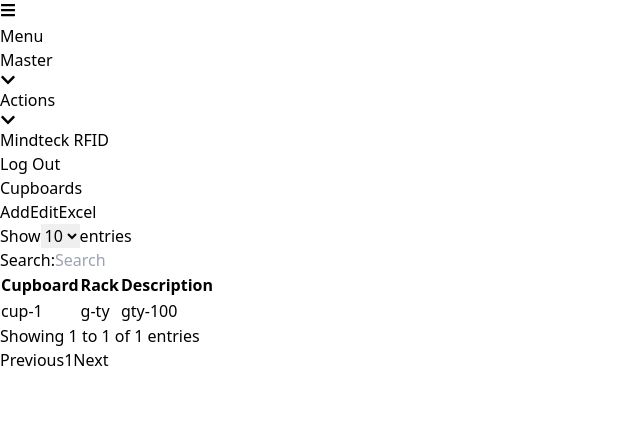
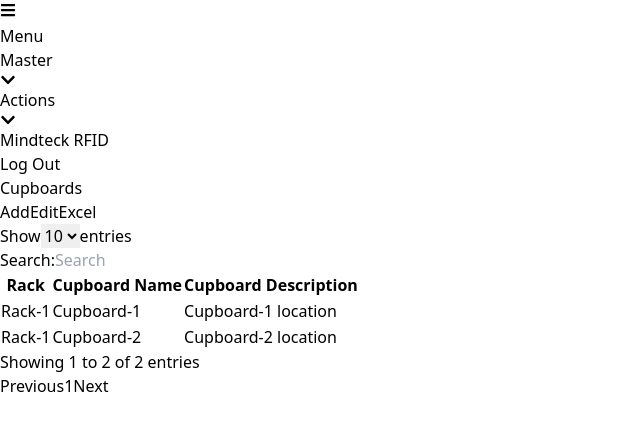
Before and after one commit to sabarisharan23/RFID, a React (Vite) app in the folder vite-project/: page /cupboards in a window 1280 px wide. Shown: the top 430 px of the page, without its empty margins (0-640 px from the left). Built offline with nearby package versions, Linux system fonts and the light colour scheme.

Commit message:
update cupboard functionality

```diff
--- a/vite-project/src/Masters/Cupboards/AddCupboard.tsx
+++ b/vite-project/src/Masters/Cupboards/AddCupboard.tsx
@@ -1,20 +1,39 @@
-import React, { useState } from 'react';
+import React, { useState, useEffect } from 'react';
 import { useNavigate } from 'react-router-dom';
+import { useAssetStore } from '../../store/store';
 
 const AddCupboard: React.FC = () => {
   const navigate = useNavigate();
-  const [cupboard, setCupboard] = useState('');
-  const [rack, setRack] = useState('');
+  const [selectedRack, setSelectedRack] = useState('');
+  const [cupboardName, setCupboardName] = useState('');
   const [cupboardDescription, setCupboardDescription] = useState('');
+  const { getAssetsByType, addAsset } = useAssetStore();
+  const [rackOptions, setRackOptions] = useState<any[]>([]); // Adjust the type as needed
+
+  useEffect(() => {
+    const fetchRackOptions = async () => {
+      try {
+        const options = await getAssetsByType(22); // Replace with the actual parentId
+        setRackOptions(options);
+      } catch (error) {
+        console.error('Error fetching rack options:', error);
+      }
+    };
+
+    fetchRackOptions();
+  }, [getAssetsByType]); // Dependency array includes getAssetsByParentId
 
   const handleSave = () => {
     // Add save logic here
-    console.log('Saved', { cupboard, rack, cupboardDescription });
+    addAsset("01234567891", 23, { name: cupboardName, description: cupboardDescription }, selectedRack);
+    console.log('Saved', { selectedRack, cupboardName, cupboardDescription });
+    // Optionally, navigate to another page after saving
+    navigate('/cupboards');
   };
 
   const handleBack = () => {
     navigate('/cupboards');
-   };
+  };
 
   return (
     <div className="min-h-screen bg-gray-100 p-6">
@@ -23,47 +42,55 @@ const AddCupboard: React.FC = () => {
       {/* Form */}
       <div className="bg-white mt-6 shadow rounded p-6">
         <div className="grid grid-cols-3 gap-6">
-          {/* Cupboard Input */}
-          <div>
-            <label className="block text-sm font-medium text-gray-700">
-              Cupboard <span className="text-red-500">*</span>
-            </label>
-            <input
-              type="text"
-              value={cupboard}
-              onChange={(e) => setCupboard(e.target.value)}
-              className="block w-full border border-gray-300 rounded p-2 mt-1"
-              placeholder="Enter Cupboard"
-            />
-          </div>
-
-          {/* Rack Dropdown */}
+          {/* Rack Selection */}
           <div>
             <label className="block text-sm font-medium text-gray-700">
               Rack <span className="text-red-500">*</span>
             </label>
-            <select
-              value={rack}
-              onChange={(e) => setRack(e.target.value)}
+            <div className="flex items-center space-x-2 mt-1">
+              <select
+                value={selectedRack}
+                onChange={(e) => setSelectedRack(e.target.value)}
+                className="block w-full border border-gray-300 rounded p-2"
+              >
+                <option value="">Select a Rack</option>
+                {rackOptions.map((option) => (
+                  <option key={option.RFID} value={option.RFID}>
+                    {option.fields.name} - {option.fields.description}
+                  </option>
+                ))}
+              </select>
+              <button className="bg-red-500 text-white px-2 py-2 rounded-full">
+                +
+              </button>
+            </div>
+          </div>
+
+          {/* Cupboard Name Input */}
+          <div>
+            <label className="block text-sm font-medium text-gray-700">
+              Cupboard Name <span className="text-red-500">*</span>
+            </label>
+            <input
+              type="text"
+              value={cupboardName}
+              onChange={(e) => setCupboardName(e.target.value)}
               className="block w-full border border-gray-300 rounded p-2 mt-1"
-            >
-              <option value="">Select Rack</option>
-              <option value="g-ty">g-ty</option>
-              <option value="rack 1">rack 1</option>
-            </select>
+              placeholder="Enter Cupboard Name"
+            />
           </div>
 
           {/* Cupboard Description Input */}
           <div>
             <label className="block text-sm font-medium text-gray-700">
-              Cupboard Description
+              Cupboard Description <span className="text-red-500">*</span>
             </label>
             <input
               type="text"
               value={cupboardDescription}
               onChange={(e) => setCupboardDescription(e.target.value)}
               className="block w-full border border-gray-300 rounded p-2 mt-1"
-              placeholder="Enter Description"
+              placeholder="Enter Cupboard Description"
             />
           </div>
         </div>
--- a/vite-project/src/Masters/Cupboards/Cupboards.tsx
+++ b/vite-project/src/Masters/Cupboards/Cupboards.tsx
@@ -1,18 +1,18 @@
-import React, { useState } from 'react';
+import React from 'react';
 import { useNavigate } from 'react-router-dom';
+import { useAssetStore } from '../../store/store';
 
-const CupboardTable: React.FC = () => {
+const CupboardsTable: React.FC = () => {
   const navigate = useNavigate();
-  const [entries, setEntries] = useState(10);
-  const [search, setSearch] = useState('');
-
-  const data = [
-    { cupboard: 'cup-1', rack: 'g-ty', description: 'gty-100' }
-  ];
+  const { getAssetsByType, getAssetByRFID } = useAssetStore();
+  const cupboards = getAssetsByType(23); // Fetch cupboards instead of racks
 
   return (
     <div className="min-h-screen bg-gray-100 p-6">
-      <div className="text-+++2xl font-semibold ">Cupboards</div>
+      {/* Navbar */}
+
+      {/* Page Title */}
+      <div className="text-3xl font-semibold mt-6">Cupboards</div>
 
       {/* Action Buttons */}
       <div className="flex space-x-4 mt-4">
@@ -26,12 +26,7 @@ const CupboardTable: React.FC = () => {
         <div className="flex justify-between items-center">
           <div className="flex items-center space-x-2">
             <label htmlFor="entries" className="text-gray-600">Show</label>
-            <select
-              id="entries"
-              value={entries}
-              onChange={(e) => setEntries(Number(e.target.value))}
-              className="border border-gray-300 rounded p-1"
-            >
+            <select id="entries" className="border border-gray-300 rounded p-1">
               <option value="10">10</option>
               <option value="25">25</option>
               <option value="50">50</option>
@@ -43,8 +38,6 @@ const CupboardTable: React.FC = () => {
             <input
               type="text"
               id="search"
-              value={search}
-              onChange={(e) => setSearch(e.target.value)}
               className="border border-gray-300 rounded p-1"
               placeholder="Search"
             />
@@ -55,31 +48,27 @@ const CupboardTable: React.FC = () => {
         <table className="w-full mt-4 border border-gray-300">
           <thead className="bg-gray-100 text-left">
             <tr>
-              <th className="p-2 border border-gray-300">Cupboard</th>
               <th className="p-2 border border-gray-300">Rack</th>
-              <th className="p-2 border border-gray-300">Description</th>
+              <th className="p-2 border border-gray-300">Cupboard Name</th>
+              <th className="p-2 border border-gray-300">Cupboard Description</th>
             </tr>
           </thead>
           <tbody>
-            {data
-              .filter((item) =>
-                item.cupboard.toLowerCase().includes(search.toLowerCase()) ||
-                item.rack.toLowerCase().includes(search.toLowerCase()) ||
-                item.description.toLowerCase().includes(search.toLowerCase())
-              )
-              .map((item, index) => (
-                <tr key={index} className="border-t">
-                  <td className="p-2 border border-gray-300">{item.cupboard}</td>
-                  <td className="p-2 border border-gray-300">{item.rack}</td>
-                  <td className="p-2 border border-gray-300">{item.description}</td>
-                </tr>
-              ))}
+            {cupboards.map((cupboard, index) => (
+              <tr className="border-t" key={index}>
+                <td className="p-2 border border-gray-300" rowSpan={cupboard.fields.length}>
+                  {getAssetByRFID(cupboard.parentId)?.fields.name}
+                </td>
+                <td className="p-2 border border-gray-300">{cupboard.fields.name}</td>
+                <td className="p-2 border border-gray-300">{cupboard.fields.description}</td>
+              </tr>
+            ))}
           </tbody>
         </table>
 
         {/* Pagination */}
         <div className="flex justify-between items-center mt-4 text-sm text-gray-600">
-          <span>Showing 1 to 1 of 1 entries</span>
+          <span>Showing 1 to 2 of 2 entries</span>
           <div className="flex space-x-4">
             <button className="px-3 py-1 border rounded">Previous</button>
             <button className="px-3 py-1 border rounded">1</button>
@@ -94,4 +83,4 @@ const CupboardTable: React.FC = () => {
   );
 };
 
-export default CupboardTable;
+export default CupboardsTable;
```
